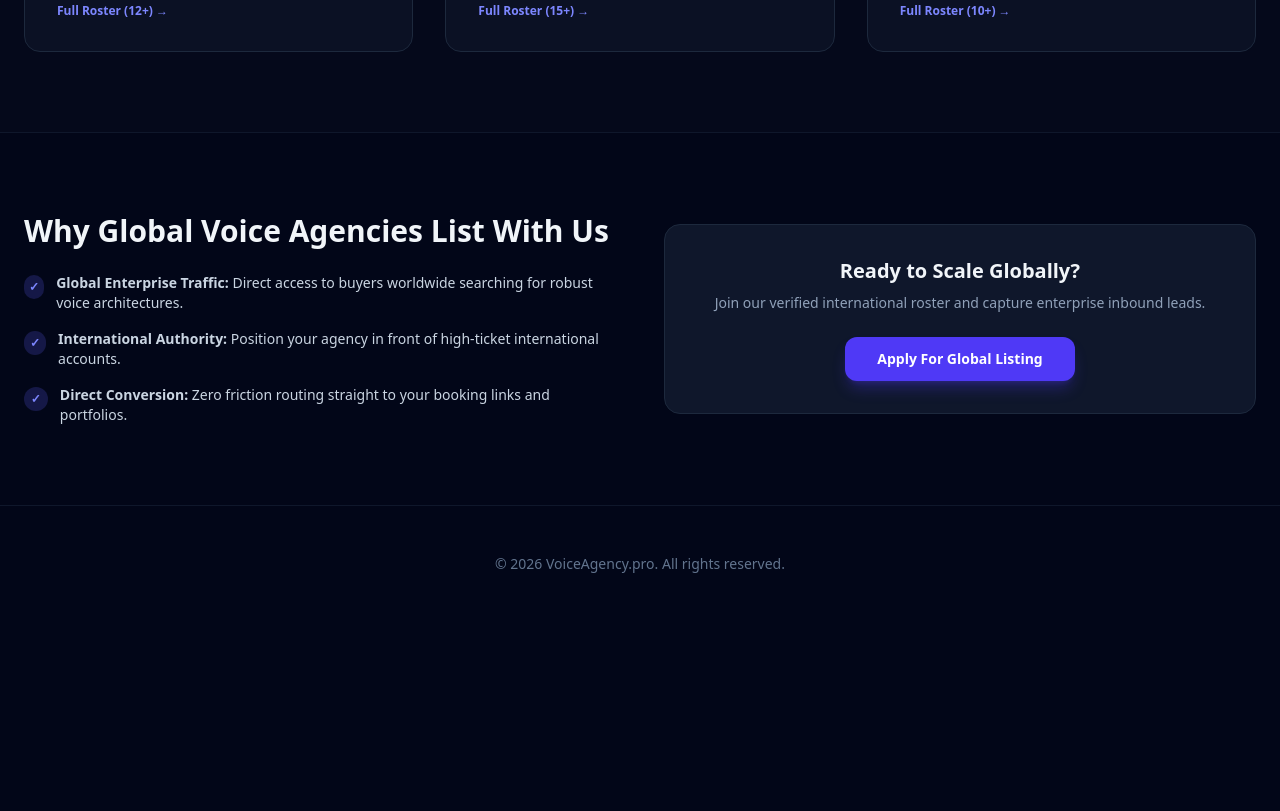
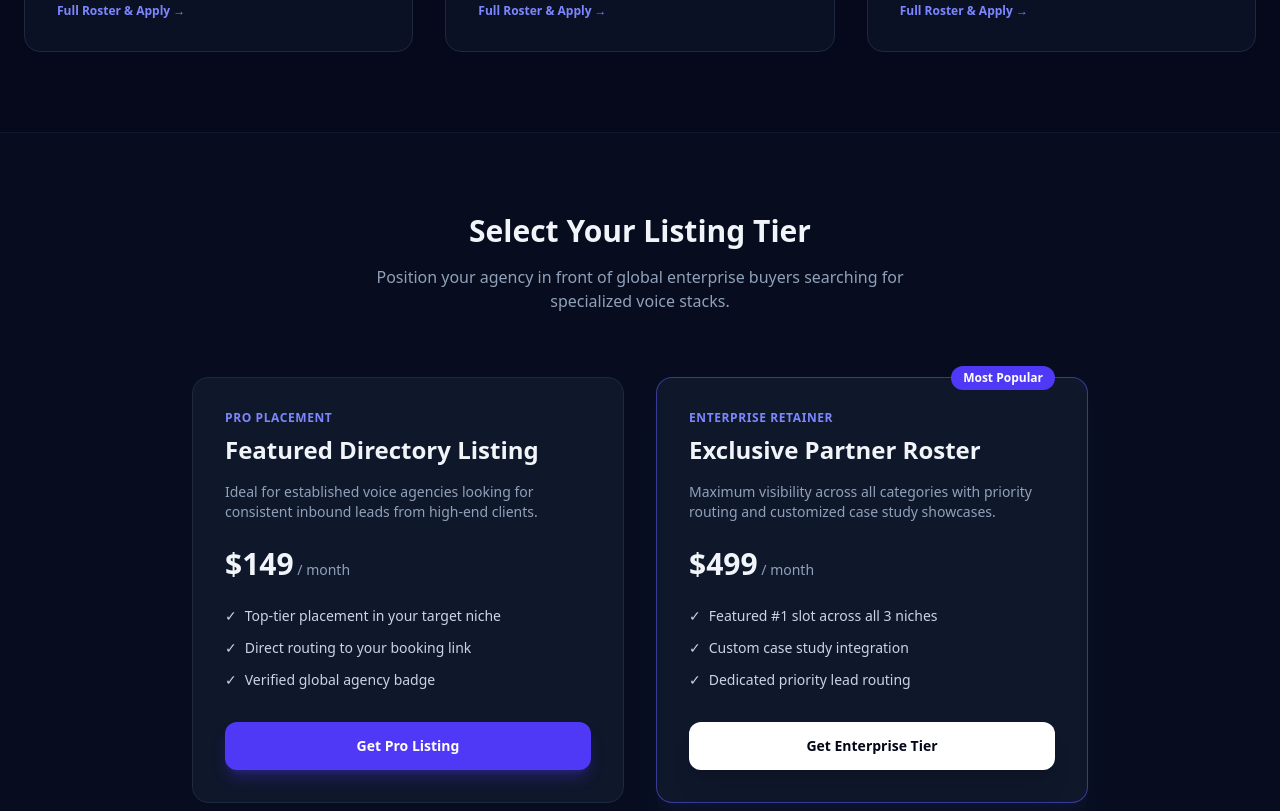
Before and after one commit to rmartincommercial-cell/ai-voice-directory, a plain HTML site: page index.html in a window 1280 px wide. Shown: the part 1449-2260 px from the top of the page. Before the commit the page ends 2071 px from the top, so only its background shows below. Drawn offline with nearby package versions, Linux system fonts and the light colour scheme.

Commit message:
Update index.html

```diff
--- a/index.html
+++ b/index.html
@@ -16,10 +16,11 @@
             </div>
             <nav class="hidden md:flex items-center space-x-8 text-sm font-medium text-slate-300">
                 <a href="#niches" class="hover:text-white transition">Niches</a>
+                <a href="#pricing" class="hover:text-white transition">Pricing</a>
                 <a href="#benefits" class="hover:text-white transition">For Agencies</a>
             </nav>
             <div>
-                <a href="#benefits" class="bg-indigo-600 hover:bg-indigo-500 text-white px-5 py-2.5 rounded-xl font-medium text-sm transition shadow-lg shadow-indigo-600/30">List Your Agency</a>
+                <a href="#pricing" class="bg-indigo-600 hover:bg-indigo-500 text-white px-5 py-2.5 rounded-xl font-medium text-sm transition shadow-lg shadow-indigo-600/30">List Your Agency</a>
             </div>
         </div>
     </header>
@@ -38,7 +39,7 @@
             </p>
             <div class="flex flex-col sm:flex-row justify-center gap-4">
                 <a href="#niches" class="bg-white text-slate-950 font-semibold px-8 py-4 rounded-xl hover:bg-slate-200 transition shadow-xl">Browse Global Roster</a>
-                <a href="#benefits" class="bg-slate-900 border border-slate-800 text-slate-200 font-semibold px-8 py-4 rounded-xl hover:bg-slate-800 transition">Get Listed Worldwide</a>
+                <a href="#pricing" class="bg-slate-900 border border-slate-800 text-slate-200 font-semibold px-8 py-4 rounded-xl hover:bg-slate-800 transition">View Listing Tiers</a>
             </div>
         </div>
     </section>
@@ -90,7 +91,7 @@
                             </div>
                         </div>
                     </div>
-                    <span class="text-xs font-semibold text-indigo-400 flex items-center">Full Roster (12+) &rarr;</span>
+                    <a href="#pricing" class="text-xs font-semibold text-indigo-400 flex items-center hover:text-indigo-300">Full Roster & Apply &rarr;</a>
                 </div>
 
                 <!-- Private Healthcare -->
@@ -132,7 +133,7 @@
                             </div>
                         </div>
                     </div>
-                    <span class="text-xs font-semibold text-indigo-400 flex items-center">Full Roster (15+) &rarr;</span>
+                    <a href="#pricing" class="text-xs font-semibold text-indigo-400 flex items-center hover:text-indigo-300">Full Roster & Apply &rarr;</a>
                 </div>
 
                 <!-- Corporate Law -->
@@ -174,37 +175,52 @@
                             </div>
                         </div>
                     </div>
-                    <span class="text-xs font-semibold text-indigo-400 flex items-center">Full Roster (10+) &rarr;</span>
+                    <a href="#pricing" class="text-xs font-semibold text-indigo-400 flex items-center hover:text-indigo-300">Full Roster & Apply &rarr;</a>
                 </div>
             </div>
         </div>
     </section>
 
-    <!-- Benefits / For Agencies Section -->
-    <section id="benefits" class="py-20 border-t border-slate-900">
-        <div class="max-w-7xl mx-auto px-6">
-            <div class="grid md:grid-cols-2 gap-12 items-center">
-                <div>
-                    <h2 class="text-3xl font-bold mb-6">Why Global Voice Agencies List With Us</h2>
-                    <ul class="space-y-4 text-slate-300 text-sm">
-                        <li class="flex items-start space-x-3">
-                            <span class="h-6 w-6 rounded-full bg-indigo-500/20 text-indigo-400 flex items-center justify-center font-bold text-xs mt-0.5">✓</span>
-                            <span><strong>Global Enterprise Traffic:</strong> Direct access to buyers worldwide searching for robust voice architectures.</span>
-                        </li>
-                        <li class="flex items-start space-x-3">
-                            <span class="h-6 w-6 rounded-full bg-indigo-500/20 text-indigo-400 flex items-center justify-center font-bold text-xs mt-0.5">✓</span>
-                            <span><strong>International Authority:</strong> Position your agency in front of high-ticket international accounts.</span>
-                        </li>
-                        <li class="flex items-start space-x-3">
-                            <span class="h-6 w-6 rounded-full bg-indigo-500/20 text-indigo-400 flex items-center justify-center font-bold text-xs mt-0.5">✓</span>
-                            <span><strong>Direct Conversion:</strong> Zero friction routing straight to your booking links and portfolios.</span>
-                        </li>
-                    </ul>
+    <!-- Pricing / Lemon Squeezy Section -->
+    <section id="pricing" class="py-20 border-t border-slate-900 bg-slate-900/40">
+        <div class="max-w-7xl mx-auto px-6 text-center">
+            <h2 class="text-3xl font-bold mb-4">Select Your Listing Tier</h2>
+            <p class="text-slate-400 mb-16 max-w-xl mx-auto">Position your agency in front of global enterprise buyers searching for specialized voice stacks.</p>
+
+            <div class="grid md:grid-cols-2 gap-8 max-w-4xl mx-auto text-left">
+                <!-- Pro Tier -->
+                <div class="bg-slate-900 border border-slate-800 p-8 rounded-2xl flex flex-col justify-between">
+                    <div>
+                        <div class="text-indigo-400 font-semibold text-xs uppercase tracking-wider mb-2">Pro Placement</div>
+                        <h3 class="text-2xl font-bold mb-4">Featured Directory Listing</h3>
+                        <p class="text-slate-400 text-sm mb-6">Ideal for established voice agencies looking for consistent inbound leads from high-end clients.</p>
+                        <div class="text-3xl font-extrabold mb-6">$149<span class="text-sm font-normal text-slate-400"> / month</span></div>
+                        <ul class="space-y-3 text-sm text-slate-300 mb-8">
+                            <li class="flex items-center space-x-2"><span>✓</span><span>Top-tier placement in your target niche</span></li>
+                            <li class="flex items-center space-x-2"><span>✓</span><span>Direct routing to your booking link</span></li>
+                            <li class="flex items-center space-x-2"><span>✓</span><span>Verified global agency badge</span></li>
+                        </ul>
+                    </div>
+                    <!-- REEMPLAZA EL ENLACE '#' CON TU URL DE CHECKOUT DE LEMON SQUEEZY -->
+                    <a href="https://tu-tienda.lemonsqueezy.com/buy/tu-producto-pro" target="_blank" class="block text-center bg-indigo-600 hover:bg-indigo-500 text-white font-semibold py-3.5 rounded-xl text-sm transition shadow-lg shadow-indigo-600/30">Get Pro Listing</a>
                 </div>
-                <div class="bg-slate-900 border border-slate-800 p-8 rounded-2xl text-center">
-                    <h3 class="text-xl font-bold mb-2">Ready to Scale Globally?</h3>
-                    <p class="text-slate-400 text-sm mb-6">Join our verified international roster and capture enterprise inbound leads.</p>
-                    <div class="inline-block bg-indigo-600 text-white font-semibold px-8 py-3 rounded-xl text-sm shadow-lg shadow-indigo-600/30 cursor-pointer">Apply For Global Listing</div>
+
+                <!-- Enterprise Tier -->
+                <div class="bg-slate-900 border border-indigo-500/50 p-8 rounded-2xl flex flex-col justify-between relative shadow-xl shadow-indigo-500/5">
+                    <div class="absolute -top-3 right-8 bg-indigo-600 text-white text-xs font-semibold px-3 py-1 rounded-full">Most Popular</div>
+                    <div>
+                        <div class="text-indigo-400 font-semibold text-xs uppercase tracking-wider mb-2">Enterprise Retainer</div>
+                        <h3 class="text-2xl font-bold mb-4">Exclusive Partner Roster</h3>
+                        <p class="text-slate-400 text-sm mb-6">Maximum visibility across all categories with priority routing and customized case study showcases.</p>
+                        <div class="text-3xl font-extrabold mb-6">$499<span class="text-sm font-normal text-slate-400"> / month</span></div>
+                        <ul class="space-y-3 text-sm text-slate-300 mb-8">
+                            <li class="flex items-center space-x-2"><span>✓</span><span>Featured #1 slot across all 3 niches</span></li>
+                            <li class="flex items-center space-x-2"><span>✓</span><span>Custom case study integration</span></li>
+                            <li class="flex items-center space-x-2"><span>✓</span><span>Dedicated priority lead routing</span></li>
+                        </ul>
+                    </div>
+                    <!-- REEMPLAZA EL ENLACE '#' CON TU URL DE CHECKOUT DE LEMON SQUEEZY -->
+                    <a href="https://tu-tienda.lemonsqueezy.com/buy/tu-producto-enterprise" target="_blank" class="block text-center bg-white hover:bg-slate-200 text-slate-950 font-semibold py-3.5 rounded-xl text-sm transition shadow-xl">Get Enterprise Tier</a>
                 </div>
             </div>
         </div>
```
